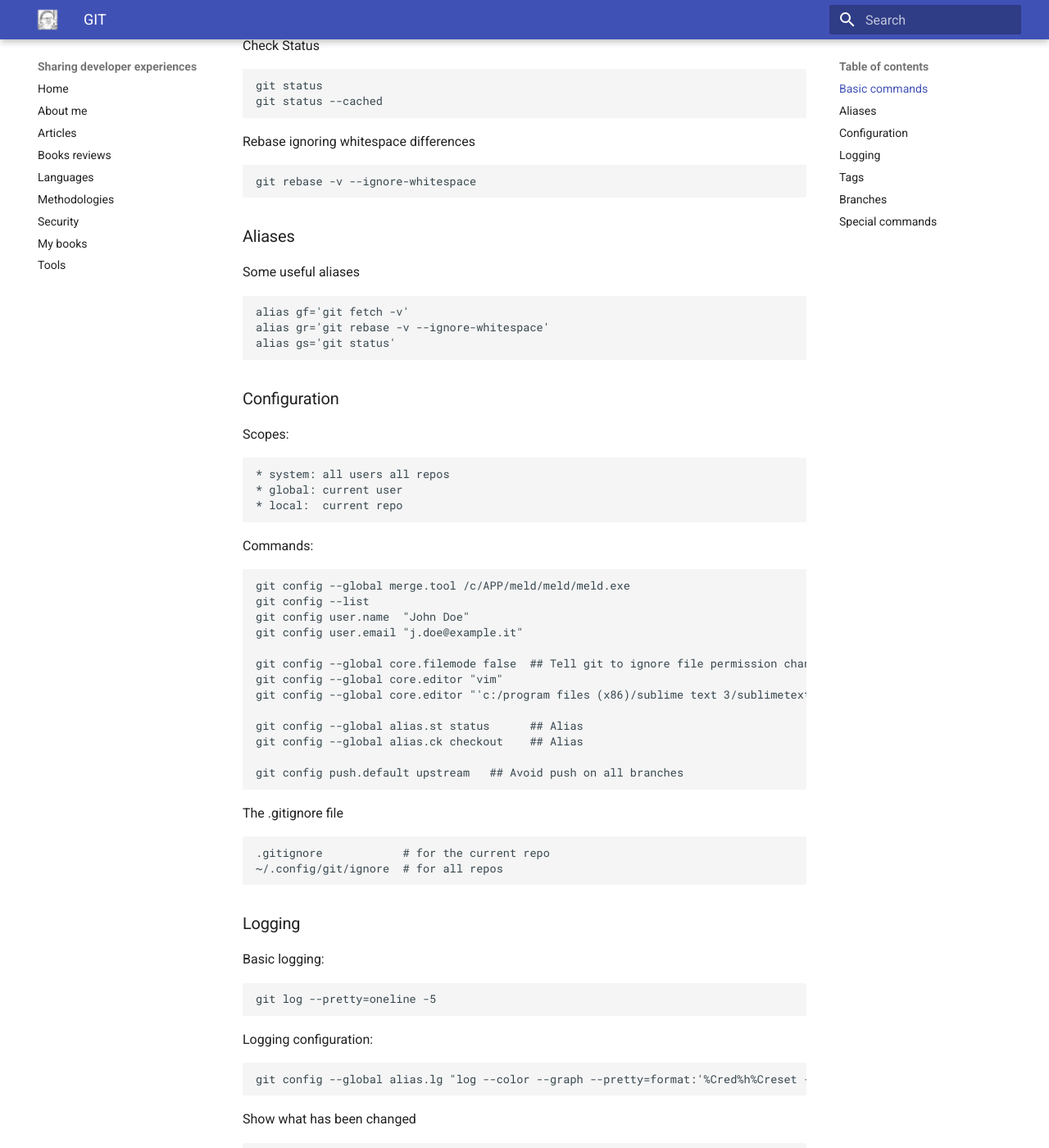
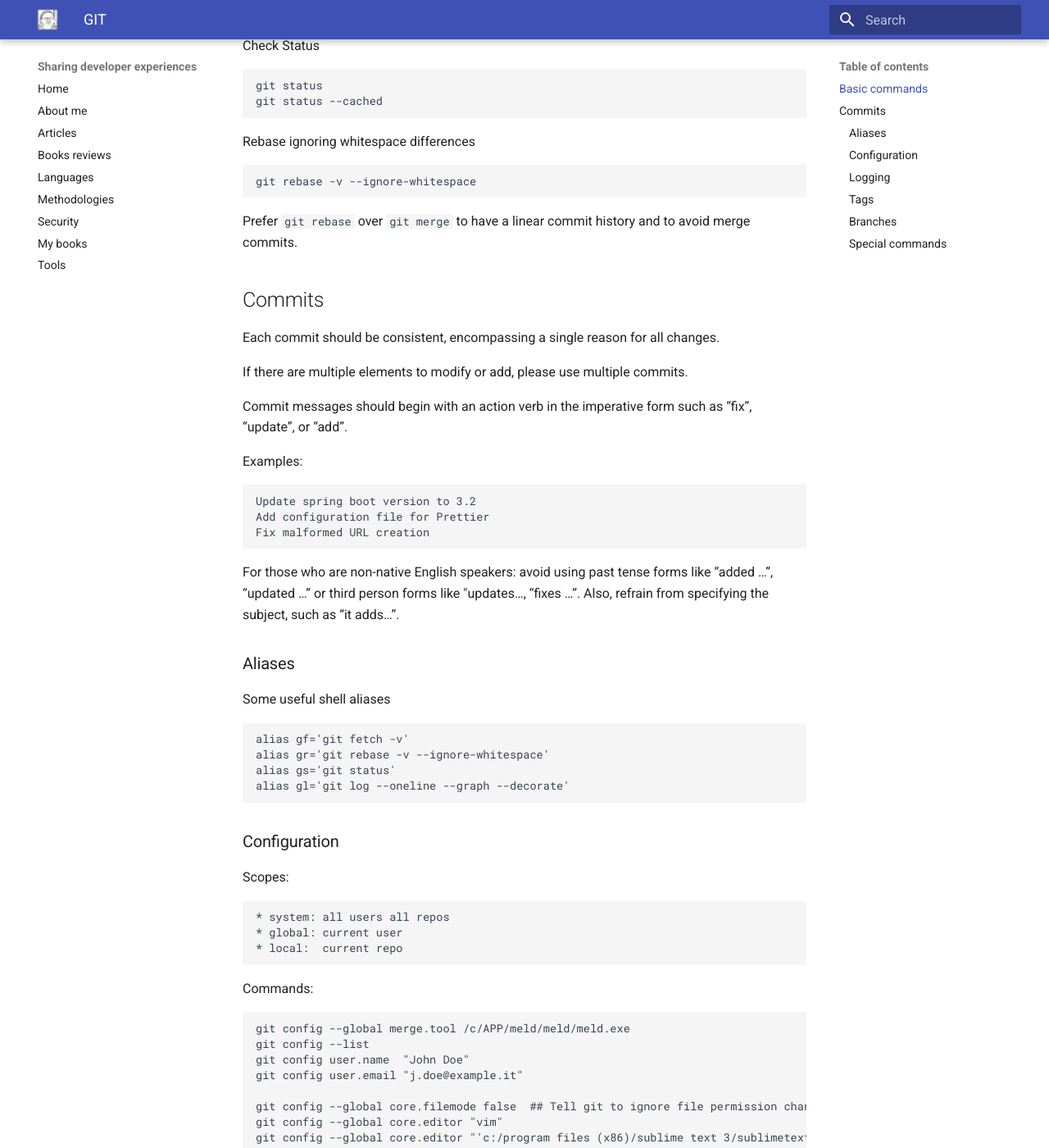
Before and after one commit to gualtierotesta/blog, an MkDocs documentation site: the page built from docs/tools/git.md, in a window 1280 px wide and 1400 px high, scrolled down 826 px. Shown: the whole window at 82% size. Built offline with MkDocs 1.6.1 and Material for MkDocs 9.7.7, drawn with Linux system fonts in a browser that asks for light colours; some of the changed text lies outside the part shown.

Commit message:
Update git

```diff
--- a/docs/tools/git.md
+++ b/docs/tools/git.md
@@ -42,14 +42,32 @@ Rebase ignoring whitespace differences
 
     git rebase -v --ignore-whitespace
 
+Prefer `git rebase` over `git merge` to have a linear commit history and to avoid merge commits.
+
+## Commits
+
+Each commit should be consistent, encompassing a single reason for all changes.
+
+If there are multiple elements to modify or add, please use multiple commits.
+
+Commit messages should begin with an action verb in the imperative form such as “fix”, “update”, or “add”.
+
+Examples:
+
+    Update spring boot version to 3.2
+    Add configuration file for Prettier
+    Fix malformed URL creation
+
+For those who are non-native English speakers: avoid using past tense forms like “added …”, “updated …” or third person forms like "updates…, “fixes …”. Also, refrain from specifying the subject, such as “it adds…”.
 
 ### Aliases
 
-Some useful aliases
+Some useful shell aliases
 
     alias gf='git fetch -v'
     alias gr='git rebase -v --ignore-whitespace'
     alias gs='git status'
+    alias gl='git log --oneline --graph --decorate'
 
 ### Configuration
 
```
Also changed, not shown: other parts of docs/tools/git.md (+1 -1 lines).
